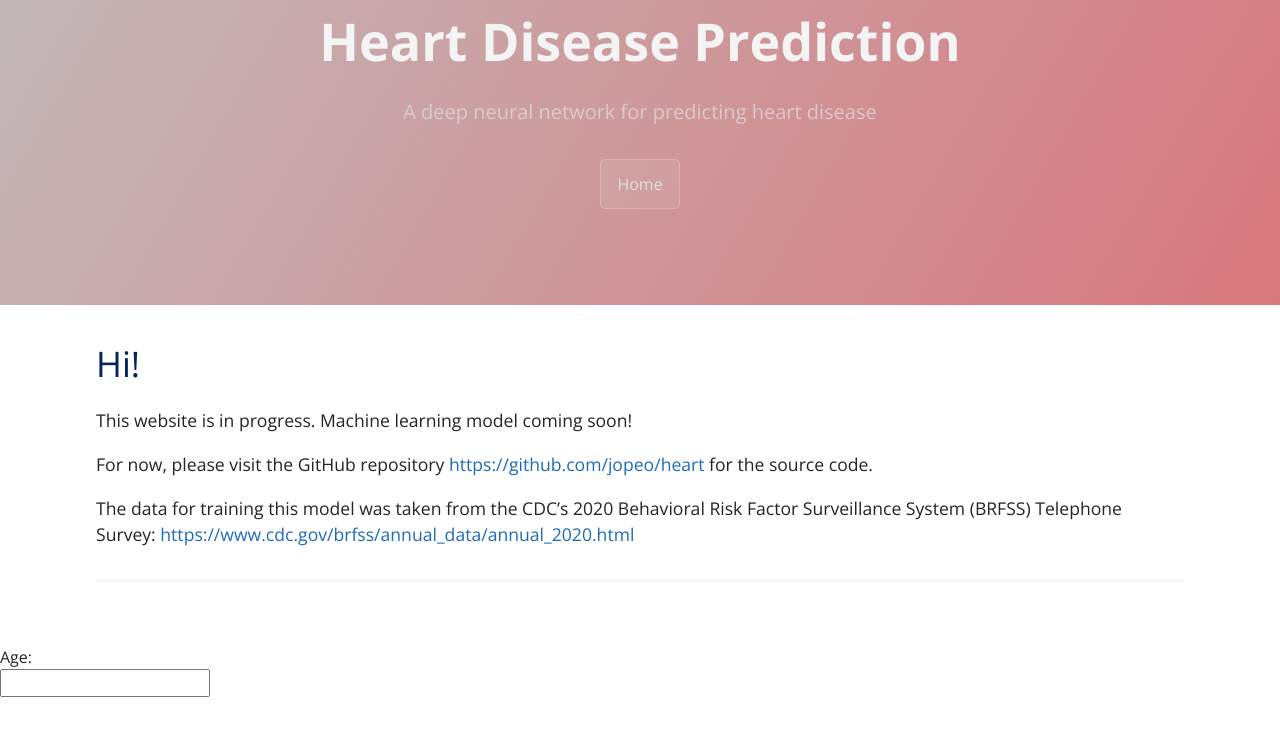
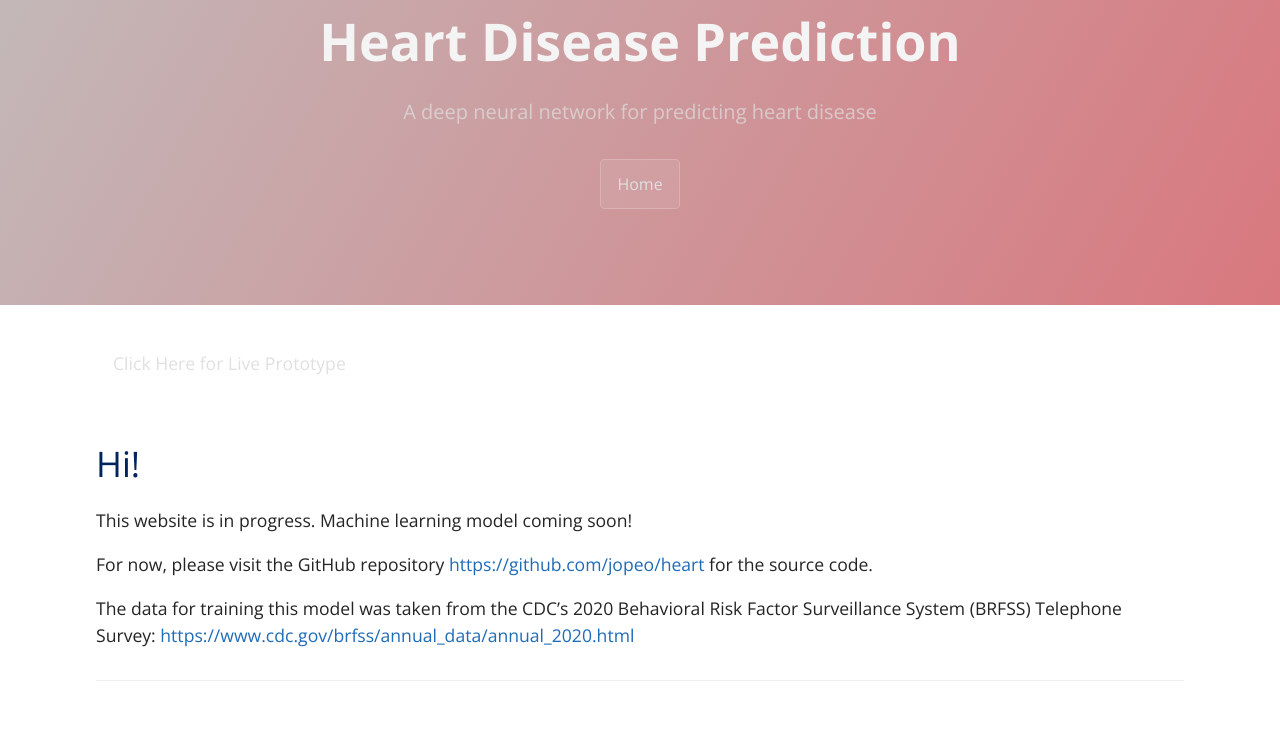
Before and after one commit to jopeo/heart, a Jekyll site: the page built from index.md, in a window 1280 px wide, cut to the strip 334-1079 px from the top of the page. Shown: the top 736 px of the strip. Built offline with Jekyll 4.4.1, drawn with Linux system fonts in a browser that asks for light colours; comment, search, counter and statistics services are not loaded; before the commit the page ends 1031 px from its top, so only the background shows below that; some of the changed lines change nothing that is shown.

Commit message:
add button to live prototype

```diff
--- a/_layouts/template.html
+++ b/_layouts/template.html
@@ -47,6 +47,10 @@
     </header>
 
     <main id="content" class="main-content" role="main">
+      <div class="vertical-center">
+        <a href="www.heartdiseasepredictor.com" class="btn" style="color:#E0E0E0">Click Here for Live Prototype</a>
+      </div>
+
       {{ content }}
 
       <footer class="site-footer">
@@ -56,33 +60,33 @@
 <!--        <span class="site-footer-credits">This page was generated by <a href="https://pages.github.com">GitHub Pages</a>.</span>-->
       </footer>
     </main>
-  <script type="module">
-  // Import the functions you need from the SDKs you need
-  import { initializeApp } from "https://www.gstatic.com/firebasejs/9.12.1/firebase-app.js";
-  import { getAnalytics } from "https://www.gstatic.com/firebasejs/9.12.1/firebase-analytics.js";
-  // TODO: Add SDKs for Firebase products that you want to use
-  // https://firebase.google.com/docs/web/setup#available-libraries
+<!--  <script type="module">-->
+<!--  // Import the functions you need from the SDKs you need-->
+<!--  import { initializeApp } from "https://www.gstatic.com/firebasejs/9.12.1/firebase-app.js";-->
+<!--  import { getAnalytics } from "https://www.gstatic.com/firebasejs/9.12.1/firebase-analytics.js";-->
+<!--  // TODO: Add SDKs for Firebase products that you want to use-->
+<!--  // https://firebase.google.com/docs/web/setup#available-libraries-->
 
-  // Your web app's Firebase configuration
-  // For Firebase JS SDK v7.20.0 and later, measurementId is optional
-  const firebaseConfig = {
-    apiKey: "AIzaSyCf4W5XFUQbTT-BhVXORFNDzk-MtaqsFtc",
-    authDomain: "heart-814b6.firebaseapp.com",
-    projectId: "heart-814b6",
-    storageBucket: "heart-814b6.appspot.com",
-    messagingSenderId: "212539471631",
-    appId: "1:212539471631:web:49c4e140353df5275e307a",
-    measurementId: "G-ZMSESY9D7L"
-  };
+<!--  // Your web app's Firebase configuration-->
+<!--  // For Firebase JS SDK v7.20.0 and later, measurementId is optional-->
+<!--  const firebaseConfig = {-->
+<!--    apiKey: "AIzaSyCf4W5XFUQbTT-BhVXORFNDzk-MtaqsFtc",-->
+<!--    authDomain: "heart-814b6.firebaseapp.com",-->
+<!--    projectId: "heart-814b6",-->
+<!--    storageBucket: "heart-814b6.appspot.com",-->
+<!--    messagingSenderId: "212539471631",-->
+<!--    appId: "1:212539471631:web:49c4e140353df5275e307a",-->
+<!--    measurementId: "G-ZMSESY9D7L"-->
+<!--  };-->
 
-  // Initialize Firebase
-  const app = initializeApp(firebaseConfig);
-  const analytics = getAnalytics(app);
-  </script>
-  <form>
-    <label for="age">Age:</label><br>
-    <input type="text" id="age" name="age"><br>
-  </form>
+<!--  // Initialize Firebase-->
+<!--  const app = initializeApp(firebaseConfig);-->
+<!--  const analytics = getAnalytics(app);-->
+<!--  </script>-->
+<!--  <form>-->
+<!--    <label for="age">Age:</label><br>-->
+<!--    <input type="text" id="age" name="age"><br>-->
+<!--  </form>-->
 
   </body>
 
```
